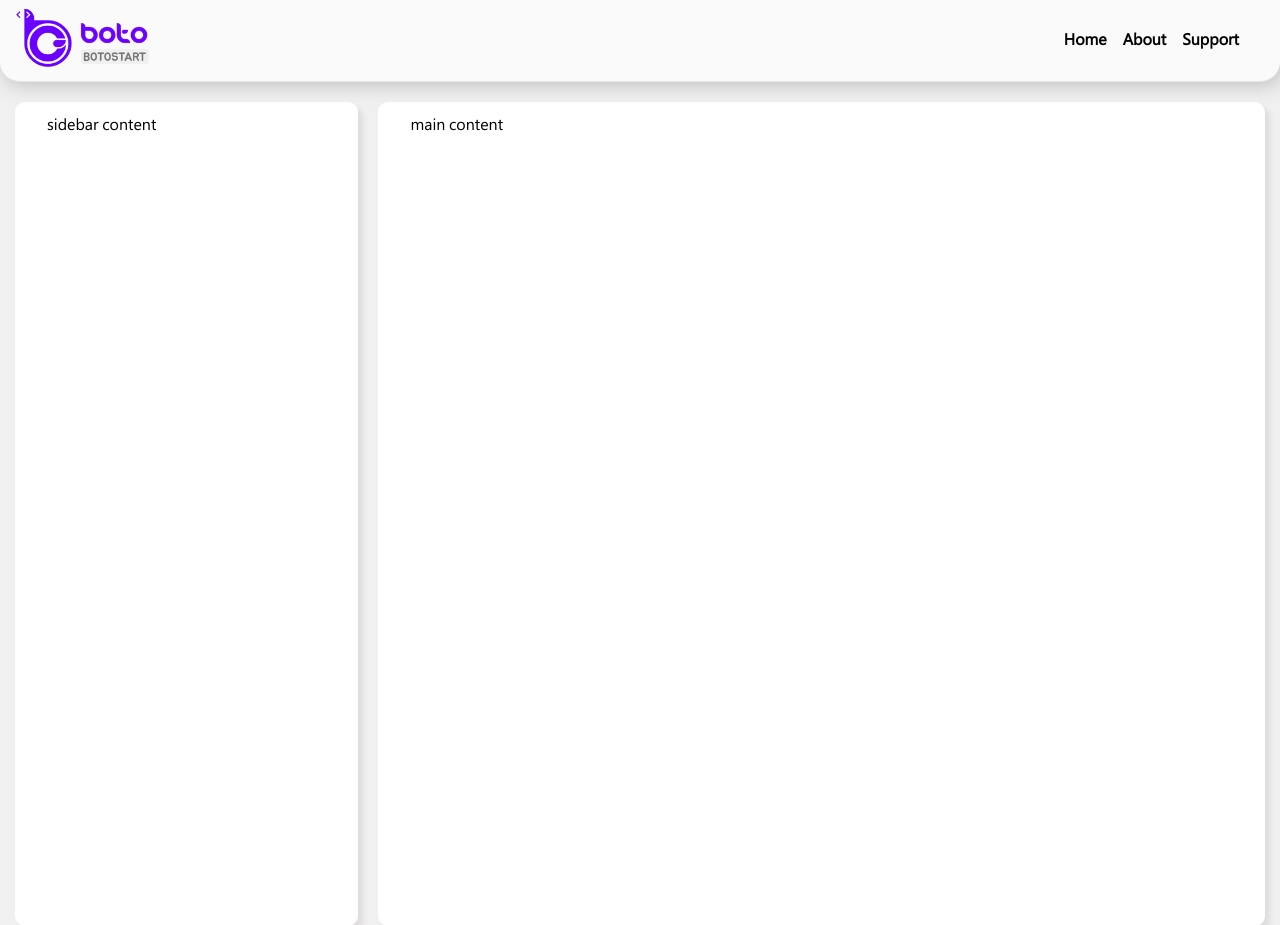
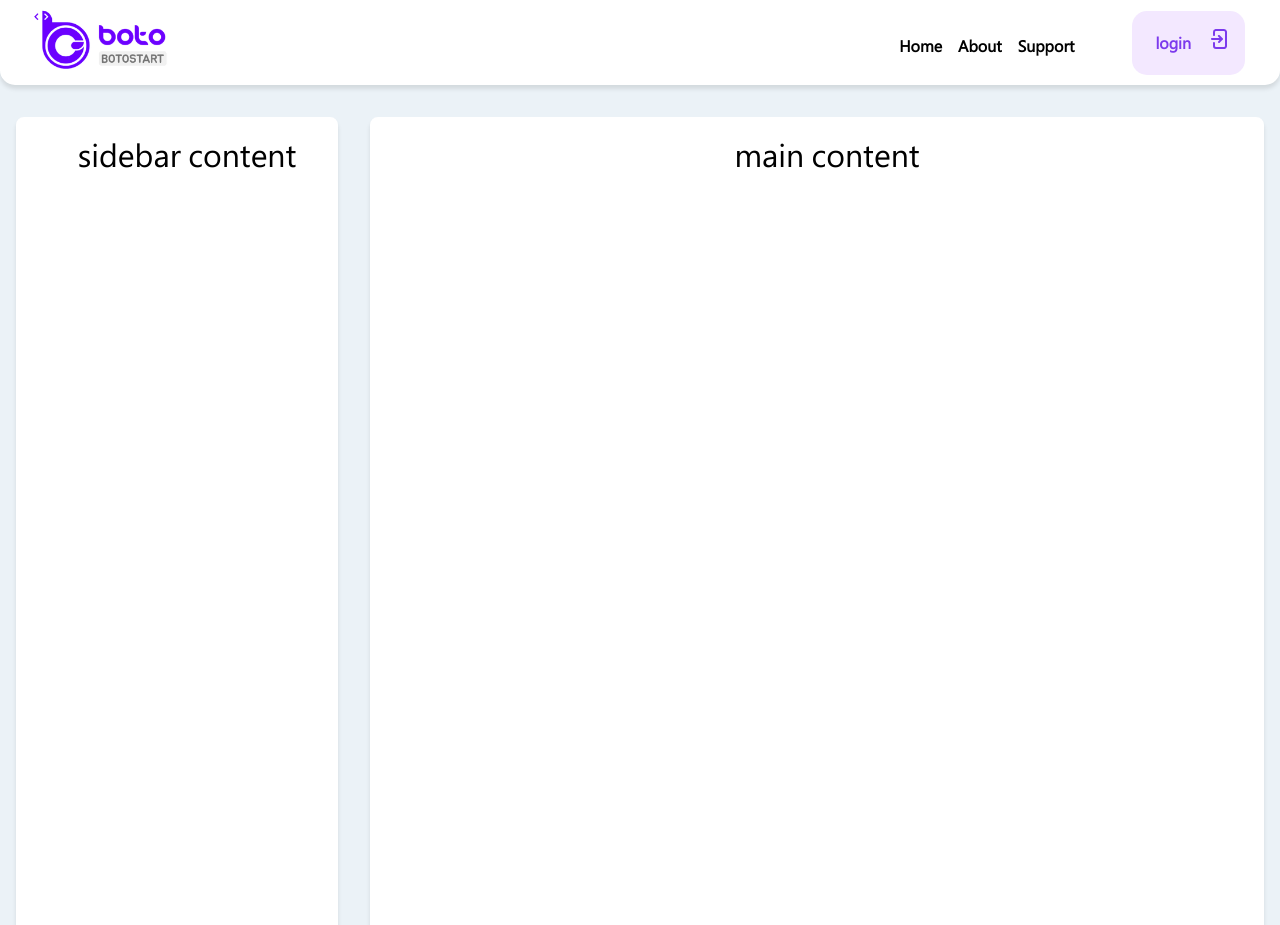
Before and after one commit to MattinHasanpour/web-learning, a plain HTML site: page index.html in a window 1280 px wide. Shown: the top 925 px of the page. Drawn offline with Linux system fonts and the light colour scheme; files whose address does not match are found by name.

Commit message:
save2
update option

```diff
--- a/css/style.css
+++ b/css/style.css
@@ -18,24 +18,21 @@
 }
 body {
   font-family: "Yekan", Arial, Helvetica, sans-serif;
-  background-color: #f0f0f0;
+  background: #ebf2f7;
+}
+
+.logo img {
+  width: 150px;
+  padding-left: 1rem;
 }
 
 .header {
   display: flex;
   justify-content: space-between;
-  align-items: center;
   padding: 0 8px;
-  background-color: #fafafa;
-  border-bottom: 1px solid #e6e6e6;
-  box-shadow: 3px 3px 20px #bebebe;
-  border-bottom-right-radius: 20px;
-  border-bottom-left-radius: 20px;
-  margin-bottom: 20px;
-}
-
-.logo img {
-  width: 150px;
+  border-bottom-right-radius: 15px;
+  border-bottom-left-radius: 15px;
+  margin-bottom: 1rem;
 }
 
 .header-navbar {
@@ -43,43 +40,74 @@ body {
   top: 0;
 }
 
+.navbar {
+  margin-right: 25px;
+}
+
 .navbar ul {
   display: flex;
   list-style-type: none;
 }
-.navbar {
-  margin-right: 25px;
-}
+
 .navbar a {
   padding: 8px;
   color: #000;
   font-weight: 600;
   text-decoration: none;
 }
+
 .div-body {
   text-indent: 20px;
   display: flex;
 }
 
+main,
+aside,
+.header {
+  background-color: #fff;
+  border: 2px solid #fff;
+  box-shadow: 0 4px 4px 0 rgba(0, 0, 0, 0.1);
+  align-items: center;
+}
+
+.main-content,
 .sidebar-content {
   height: 800px;
-  width:500px;
-  margin-left: 15px;
-  background-color: #fff;
-  border: 2px solid #fff;
-  box-shadow: 5px 5px 5px #e0dcdc;
-  border-radius: 10px;
+  margin: 1rem;
+  padding: 1rem;
+  border-radius: 8px;
+  font-size: 2rem;
+  text-align: center;
+}
+
+.sidebar-content {
+  width: 25%;
+}
+
+.main-content {
+  width: 75%;
+  font-size: 2rem;
+}
+
+.plus-user {
+  display: flex;
+  justify-content: center;
+  text-align: center;
+  margin-left: 50px;
+  background-color: rgb(243, 232, 255);
+  justify-content: center;
+  border-radius: 15px;
   padding: 10px;
-  margin-right: 15px;
+  text-align: center;
+  cursor: pointer;
 }
-.main-content {
-    height: 800px;
-    width:1350px;
-    margin-left: 5px;
-    background-color: #fff;
-    border: 2px solid #fff;
-    box-shadow: 5px 5px 5px #e0dcdc;
-    border-radius: 10px;
-    padding: 10px;
-    margin-right: 15px;
-  }
+
+.login {
+  padding: 20px 20px 20px 5px;
+  color: #7c3aed;
+  margin-top: -100px;
+}
+
+nav ul li {
+  margin-top: 25px;
+}
--- a/index.html
+++ b/index.html
@@ -10,25 +10,59 @@
     <div>
       <div class="header-navbar">
         <header class="header">
-          <a href="#" class="logo">
+          <a href="https://botostart.ir" class="logo">
             <img src="./image/logo.png" alt="botostart logo" />
           </a>
+
           <div class="navbar">
             <nav>
               <ul>
                 <li><a href="#">Home</a></li>
                 <li><a href="#">About</a></li>
                 <li><a href="#">Support</a></li>
+                <div class="plus-user">
+                  <a title="login"
+                    ><span class="login">login</span
+                    ><svg
+                      xmlns="http://www.w3.org/2000/svg"
+                      width="16px"
+                      fill="#7C3AED"
+                      viewBox="0 0 17.14 21.425"
+                    >
+                      <g
+                        id="_000000ff"
+                        data-name="#000000ff"
+                        transform="translate(-85.345 -42.66)"
+                      >
+                        <path
+                          id="Path_170"
+                          data-name="Path 170"
+                          d="M130.627,42.712a3.487,3.487,0,0,1,.626-.052h8.489a3.209,3.209,0,0,1,3.214,2.778,5.762,5.762,0,0,1,.031.806V60.2a5.76,5.76,0,0,1-.1,1.443,3.231,3.231,0,0,1-2.3,2.332,5.637,5.637,0,0,1-1.5.106H131.2a3.22,3.22,0,0,1-3.212-3.179c0-1.071,0-2.142,0-3.213a1.071,1.071,0,1,1,2.141-.053c0,1.089,0,2.177,0,3.266a1.075,1.075,0,0,0,1.067,1.036q4.3,0,8.59,0a1.076,1.076,0,0,0,1.053-1.085q0-7.332,0-14.665a1.873,1.873,0,0,0-.07-.7,1.073,1.073,0,0,0-.984-.69q-4.294,0-8.588,0a1.074,1.074,0,0,0-1.068,1.04c0,.986,0,1.972,0,2.958a1.516,1.516,0,0,1-.118.773,1.07,1.07,0,0,1-2.023-.472q0-1.631,0-3.264a3.221,3.221,0,0,1,2.636-3.127Z"
+                          transform="translate(-40.503 0)"
+                          fill="#7C3AED"
+                        ></path>
+                        <path
+                          id="Path_171"
+                          data-name="Path 171"
+                          d="M93.612,170.98a1.072,1.072,0,0,1,1.057.253c1.042,1.033,2.071,2.08,3.118,3.108a1.107,1.107,0,0,1,.4,1.068,1.254,1.254,0,0,1-.475.731c-1.025,1.017-2.041,2.044-3.066,3.06a1.07,1.07,0,0,1-1.708-1.214,1.6,1.6,0,0,1,.4-.5c.407-.4.807-.814,1.218-1.213q-4.06.006-8.119,0a1.071,1.071,0,0,1-.362-2.085,1.634,1.634,0,0,1,.563-.058c2.639,0,5.279,0,7.918,0-.461-.448-.91-.908-1.367-1.361a1.071,1.071,0,0,1,.429-1.794Z"
+                          transform="translate(0 -121.831)"
+                          fill="#7C3AED"
+                        ></path>
+                      </g></svg
+                  ></a>
+                </div>
               </ul>
             </nav>
           </div>
         </header>
       </div>
       <div class="div-body">
-        <div class="sidebar-content">
-            <p>sidebar content</p>
-        </div>
-        <div class="main-content"><p>main content</p></div>
+        <aside class="sidebar-content">
+          <p>sidebar content</p>
+        </aside>
+        <main class="main-content">
+          <p>main content</p>
+        </main>
       </div>
     </div>
   </body>
```
